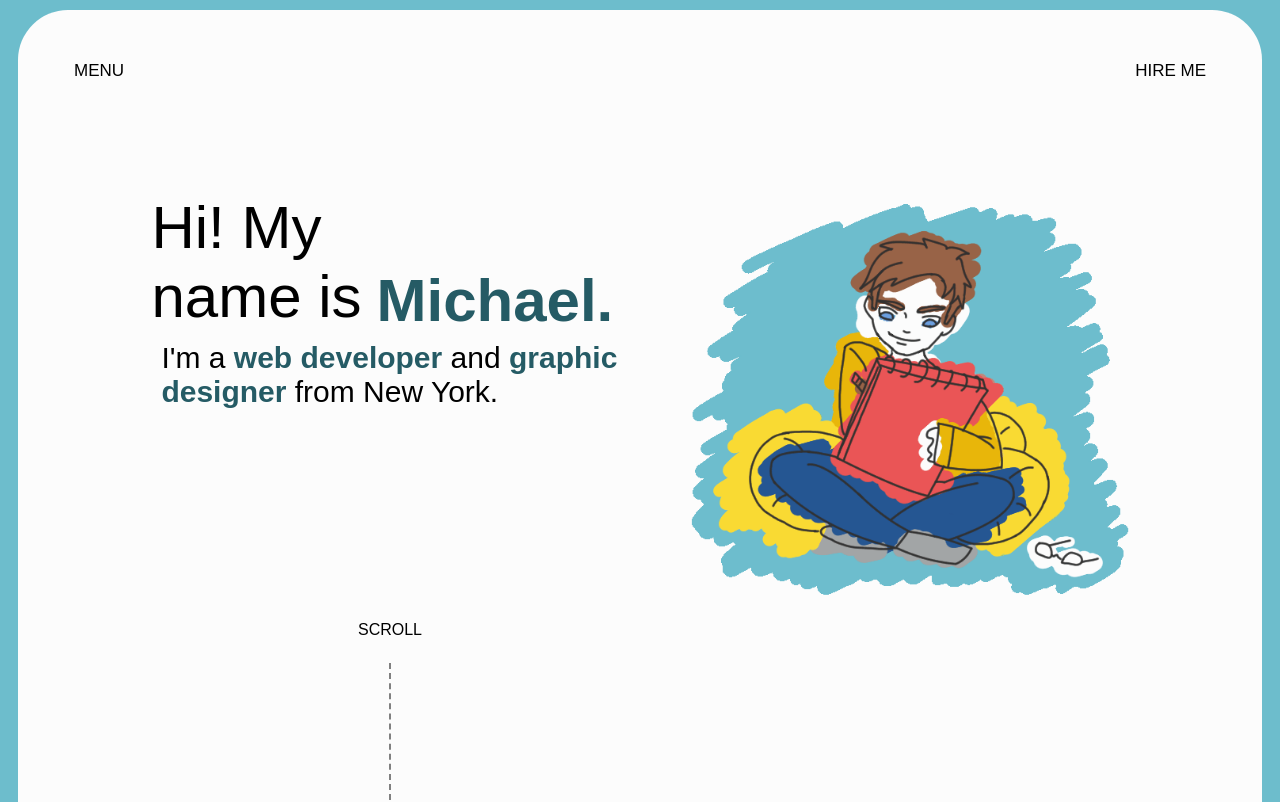
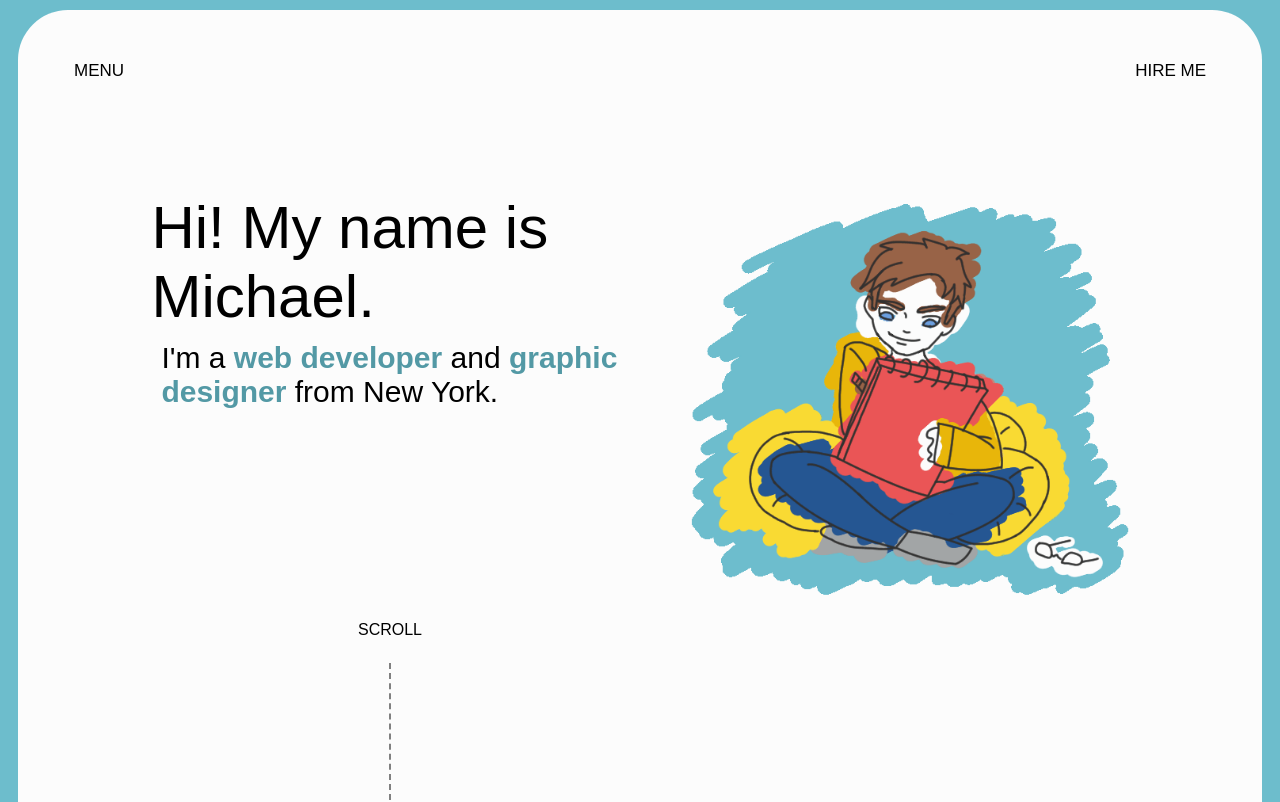
Before and after one commit to Mikalizcool/Michael-Portfolio, a React (Vite) app in the folder my-portfolio/: page / in a window 1280 px wide. Shown: the top 802 px of the page. Built offline with nearby package versions, Linux system fonts and the light colour scheme.

Commit message:
style: change font color

```diff
--- a/my-portfolio/src/components/Welcome.jsx
+++ b/my-portfolio/src/components/Welcome.jsx
@@ -8,7 +8,7 @@ const Welcome = () => {
                 <div className="starter">
                     <div className="welcome-message">
                         <h1 className="welcome">
-                            Hi! My <br /> name is <div className="bold-message">Michael.</div>
+                            Hi! My name is Michael.
                         </h1>
                         <div className="welcome-description">
                             I'm a <div className="bold-description">web developer</div> and <div className="bold-description">graphic designer</div> from New York.
--- a/my-portfolio/src/components/welcome.css
+++ b/my-portfolio/src/components/welcome.css
@@ -34,7 +34,7 @@
     top: 73px;
     left: 15px;
     margin: 0;
-    color: #255b65;
+    color: #5399a5;
 }
 .welcome-description {
     font-size: 30px;
@@ -44,7 +44,7 @@
 .bold-description {
     font-weight: bold;
     display: inline;
-    color: #255b65;
+    color: #5399a5;
 }
 .vertical-line {
     border: none;
```
